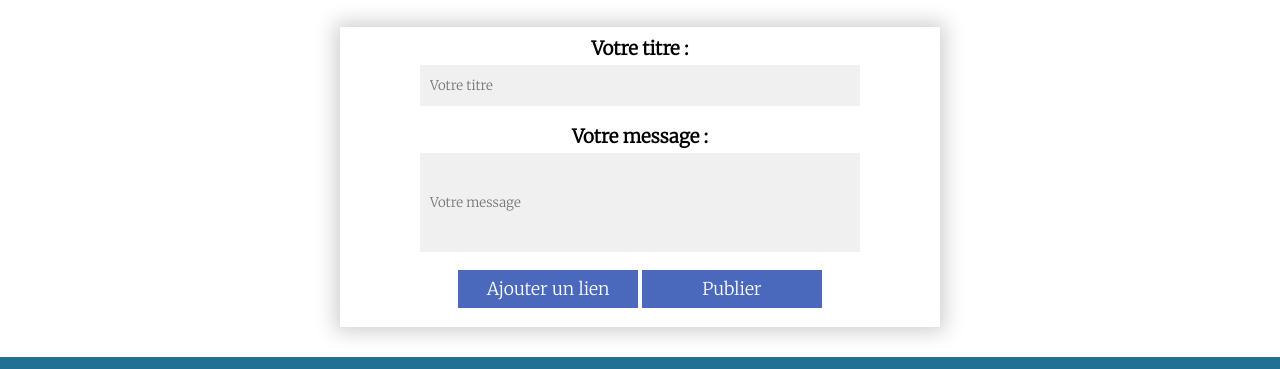
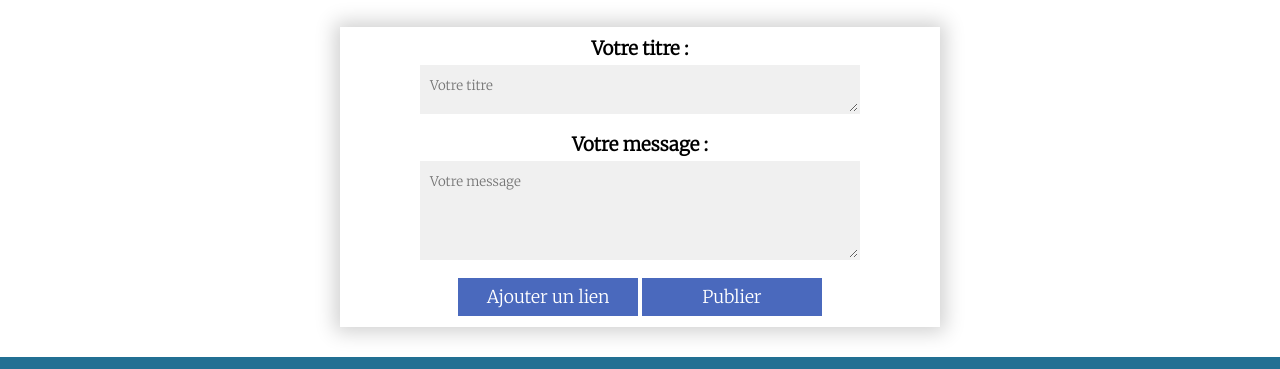
Before and after one commit to Kevin-wachel/Projet7, a plain HTML site: page frontend/mur.html in a window 1280 px wide. Shown: the part 173-542 px from the top of the page. Drawn offline with Linux system fonts and the light colour scheme.

Commit message:
Un peu de Css.

```diff
--- a/frontend/css/Pages/_mur.scss
+++ b/frontend/css/Pages/_mur.scss
@@ -16,6 +16,7 @@
 
 .titre_msg_field {
     width: 70%;
+    height: 25px;
     display: flex;
     flex-direction: column;
     padding: 10px 8px;
--- a/frontend/mur.html
+++ b/frontend/mur.html
@@ -36,8 +36,8 @@
                 <!-- Partie envoie message -->
                 <div>
                     <form class="message_utilisateur">
-                        <h3 class="votre_titre">Votre titre : <input class="titre_msg_field" placeholder="Votre titre"></h3>
-                        <h3>Votre message : <input class="msg_field" placeholder="Votre message"></h3>
+                        <label><h3 class="votre_titre">Votre titre : <textarea class="titre_msg_field" placeholder="Votre titre"></textarea></h3></label>
+                        <label><h3>Votre message : <textarea class="msg_field" placeholder="Votre message"></textarea></h3></label>
 
                         <button class="btn_ajouter">Ajouter un lien</button>
                         <button class="btn_publier">Publier</button>
```
Also changed, not shown: frontend/css/styles.css, 1 other file.
